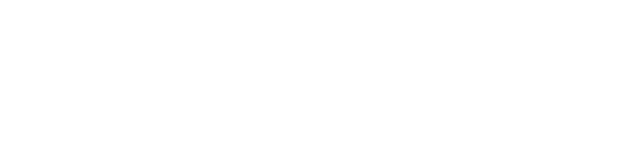
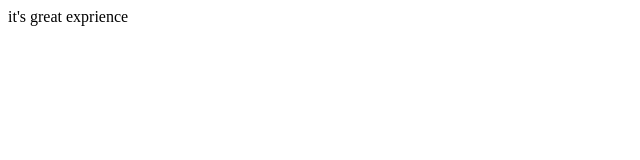
Before and after one commit to halehch/coursera-test, a plain HTML site: page site/index.html in a window 1280 px wide. Shown: the whole page, without its empty margins (0-640 px from the left). Drawn offline with Linux system fonts and the light colour scheme.

Commit message:
second changes

```diff
--- a/site/index.html
+++ b/site/index.html
@@ -4,6 +4,6 @@
 	<title>hello </title>
 </head>
 <body>
-
+it's great exprience
 </body>
 </html>
```
